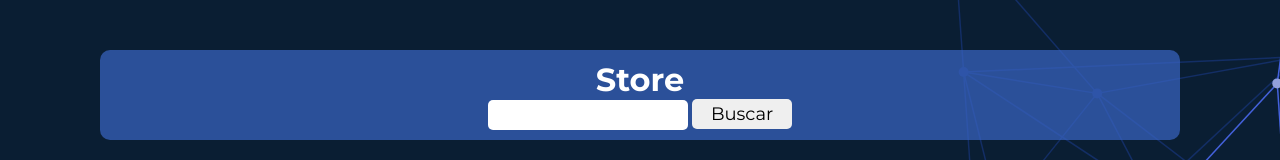
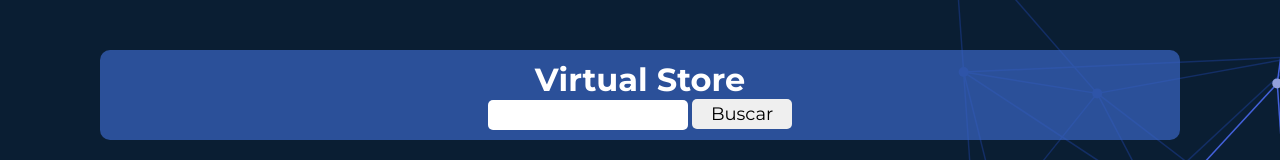
Before and after one commit to AguilarLuisD/SimuladorStore, a plain HTML site: page index.html in a window 1280 px wide. Shown: the top 160 px of the page. Drawn offline with Linux system fonts and the light colour scheme; some packages are replaced by stand-ins of ours; a script that the page names is missing; files whose address does not match are found by name.

Commit message:
se midifico title

```diff
--- a/index.html
+++ b/index.html
@@ -5,12 +5,12 @@
     <meta http-equiv="X-UA-Compatible" content="IE=edge">
     <meta name="viewport" content="width=device-width, initial-scale=1.0">
     <link rel="stylesheet" href="./css/style.css">
-    <title>Carrito de compras - Proyecto final</title>
+    <title>Virtual Store- Proyecto final</title>
 </head>
 <body>
 
     <div class="nombreStore">
-        <h1>Store</h1>
+        <h1> Virtual Store</h1>
         <div class="searchBox">
             <input class="searchBar" type="text" name="searchBar" id="searchBar">
             <button id="searchButton" class="searchButton" title="Buscar"> Buscar </button>
```
